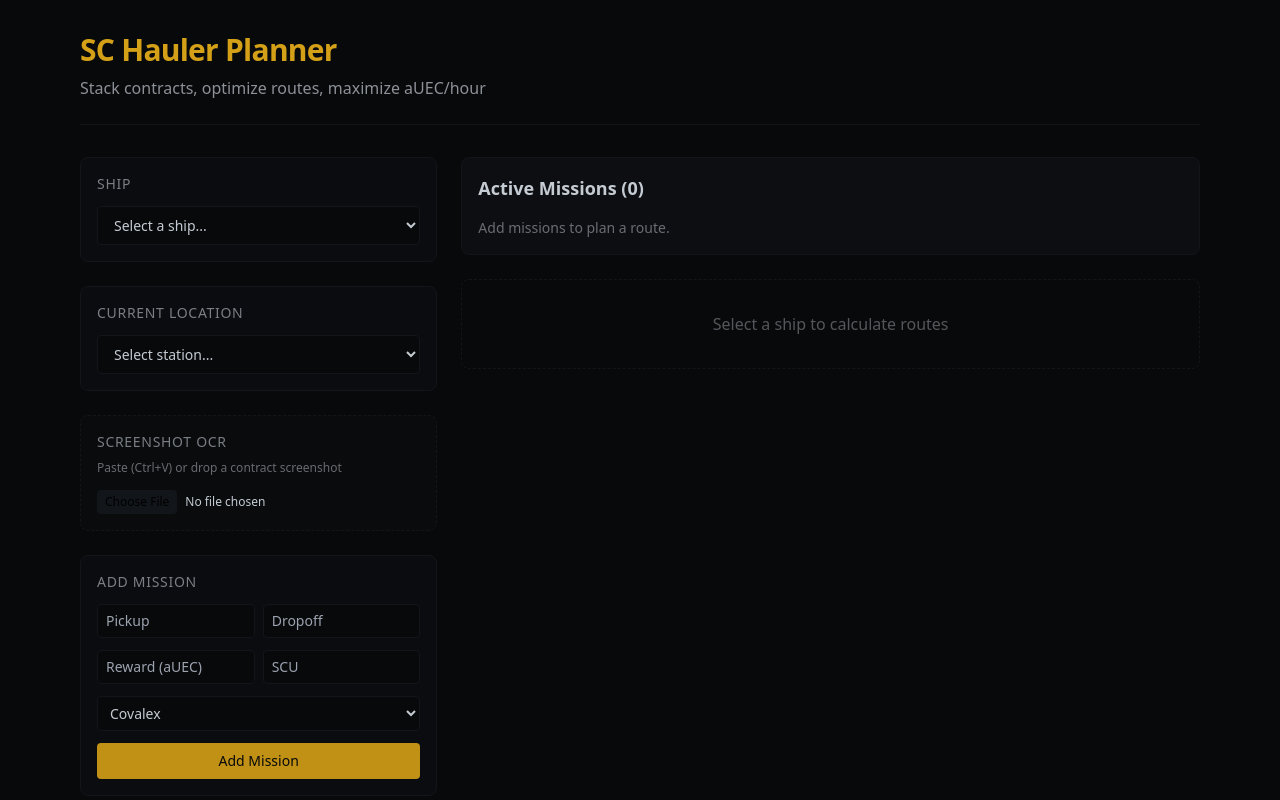
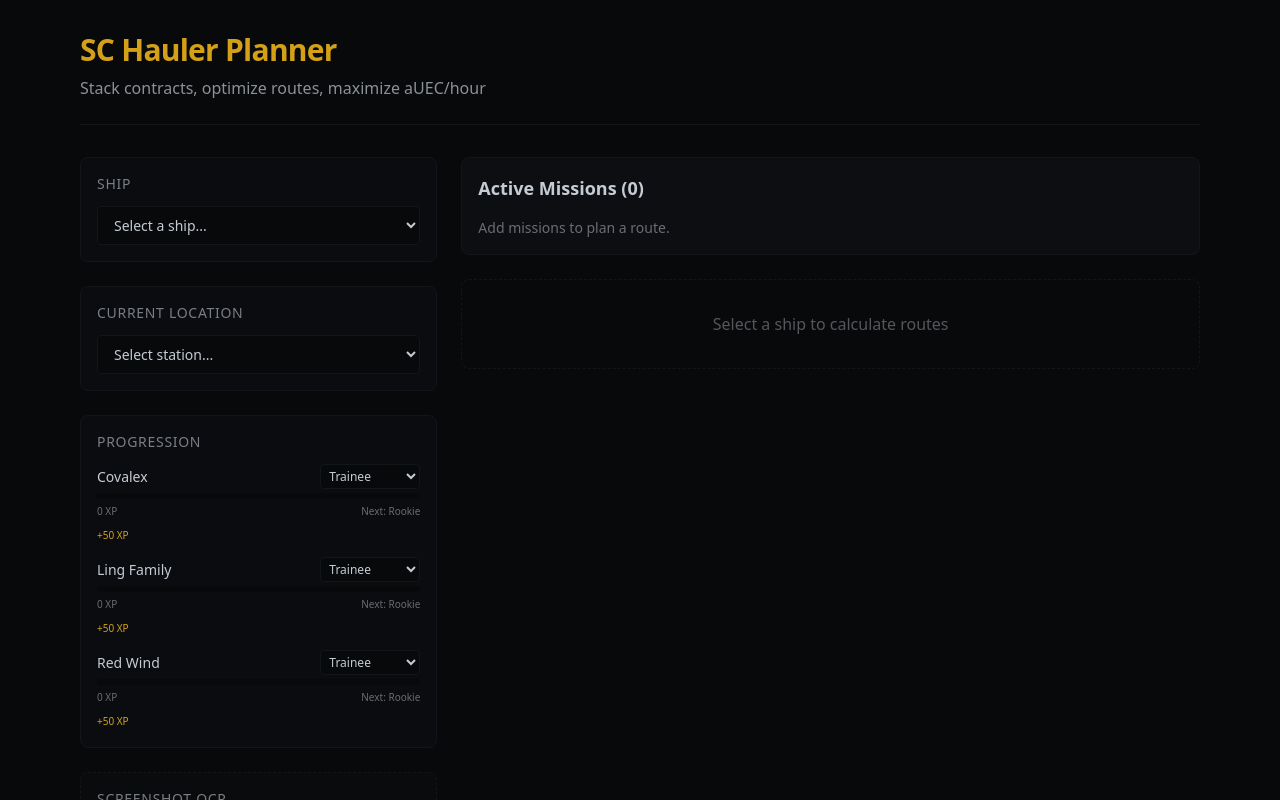
Before and after one commit to DrWhite1/sc-hauler-planner, a Next.js app: page / in a window 1280 px wide. Shown: the top 800 px of the page. Built offline with nearby package versions, Linux system fonts and the light colour scheme.

Commit message:
Add ProgressionTracker to the sidebar

```diff
--- a/app/page.tsx
+++ b/app/page.tsx
@@ -3,6 +3,7 @@
 import { useState } from "react";
 import { ShipSelector } from "@/components/ShipSelector";
 import { LocationSelector } from "@/components/LocationSelector";
+import { ProgressionTracker } from "@/components/ProgressionTracker";
 import { MissionForm } from "@/components/MissionForm";
 import { MissionOCR } from "@/components/MissionOCR";
 import { RouteView } from "@/components/RouteView";
@@ -33,6 +34,7 @@ export default function Home() {
         <div className="md:col-span-1 space-y-6">
           <ShipSelector />
           <LocationSelector />
+          <ProgressionTracker />
           <MissionOCR />
           <MissionForm />
         </div>
```
